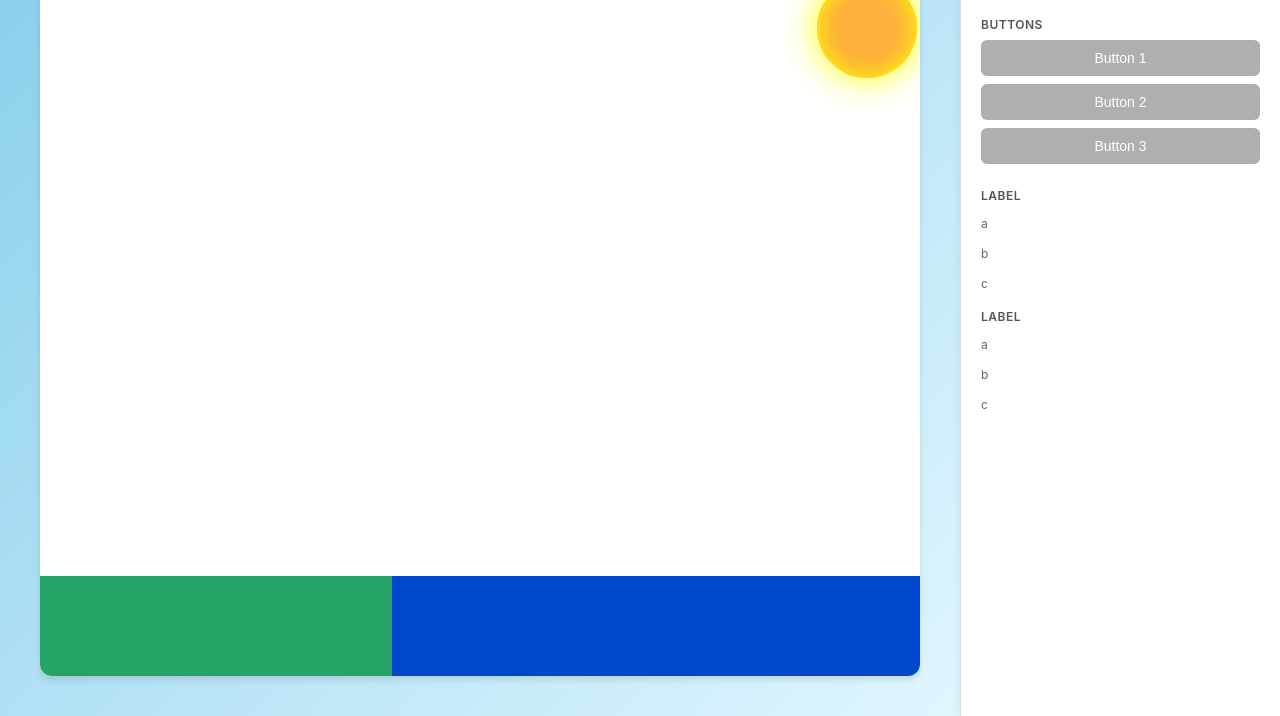
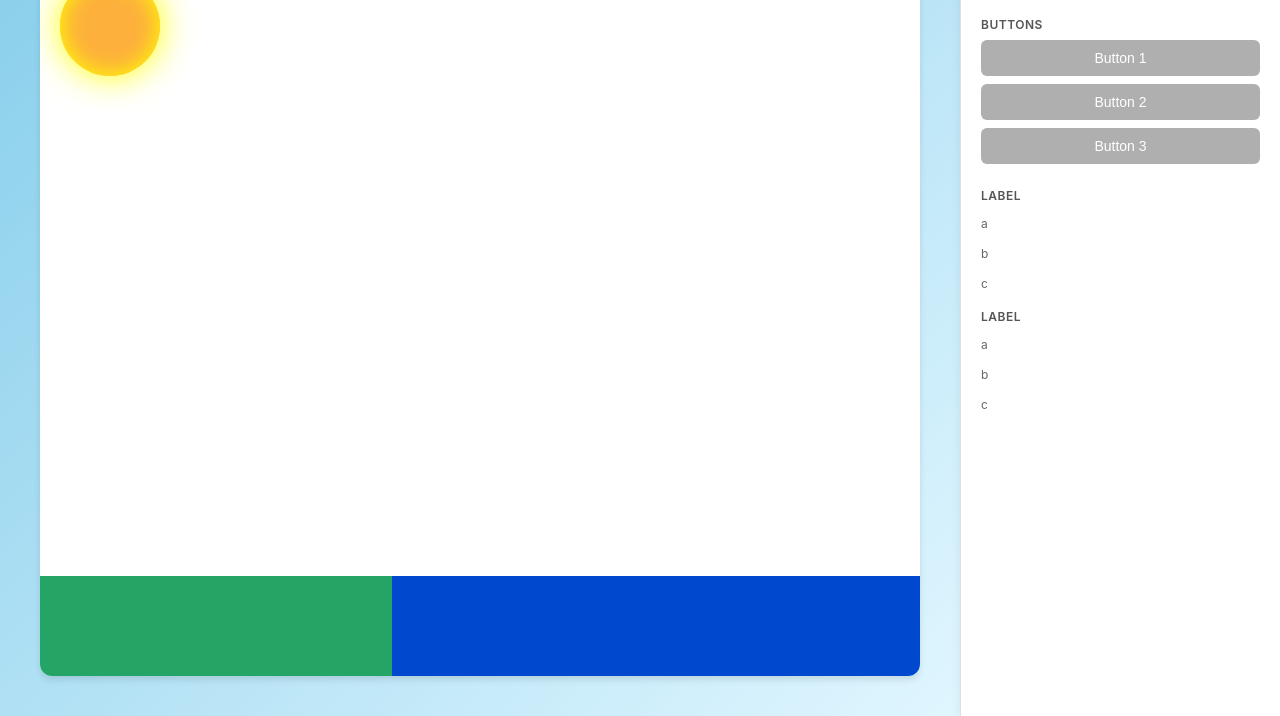
Before and after one commit to braydenL1209/Energy-Atmosphere-in-Action, a plain HTML site: page index.html in a window 1280 px wide. Shown: the part 84-800 px from the top of the page. Drawn offline with Linux system fonts and the light colour scheme.

Commit message:
Update style.css

```diff
--- a/style.css
+++ b/style.css
@@ -180,9 +180,9 @@ body {
 }
 
 .sun {
-    position: relative;
-    top: -40%;
-    left: 44%;
+    position: absolute;
+    top: 20px;
+    left: 20px;
     border-radius: 50%;
     background-color: #fdb03c;
     width: 100px;
```
